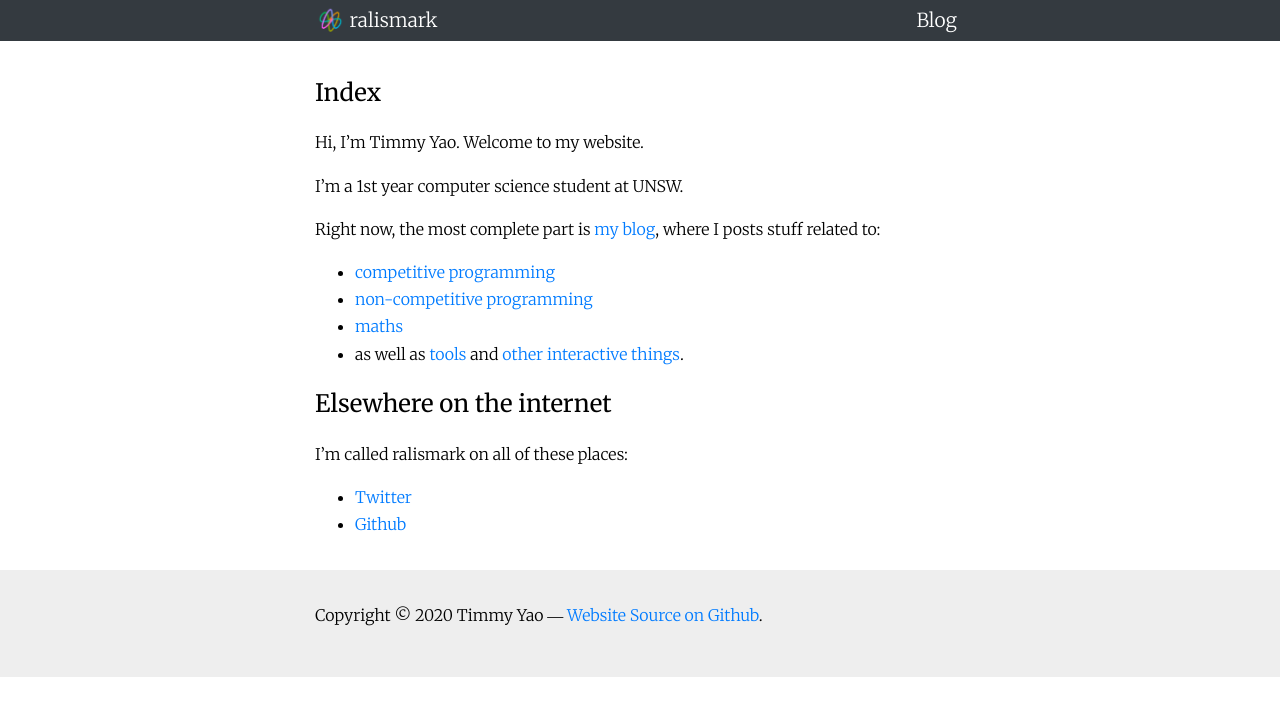
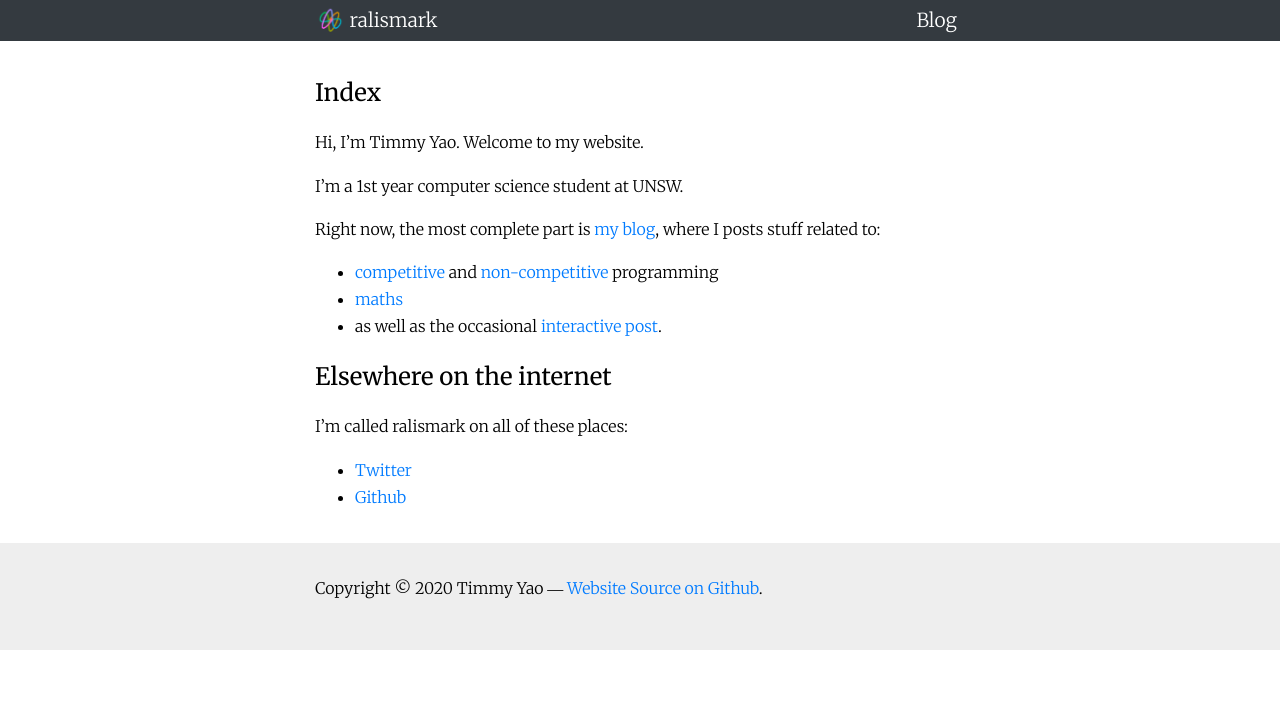
Before and after one commit to ralismark/ralismark.github.io, a Jekyll site: the page built from index.md, in a window 1280 px wide. Shown: the top 716 px of the page. Built offline with Jekyll 4.4.1, drawn with Linux system fonts in a browser that asks for light colours; our own code applies the rules of GitHub Pages for plain Markdown files.

Commit message:
Update index to reflect post hiding

```diff
--- a/index.md
+++ b/index.md
@@ -11,10 +11,9 @@ I'm a 1st year computer science student at UNSW.
 
 Right now, the most complete part is [my blog](/posts.html), where I posts stuff related to:
 
-- [competitive programming](/2019/05/28/edge-trees.html)
-- [non-competitive programming](/2019/01/04/bluehid-1.html)
+- [competitive](/2019/05/28/edge-trees.html) and [non-competitive](/2019/01/04/bluehid-1.html) programming
 - [maths](/2019/04/05/speed-of-light.html)
-- as well as [tools](/2019/01/09/imgtools.html) and [other interactive things](/2019/05/24/fenwick-tree.html).
+- as well as the occasional [interactive post](/2019/05/24/fenwick-tree.html).
 
 # Elsewhere on the internet
 
```
